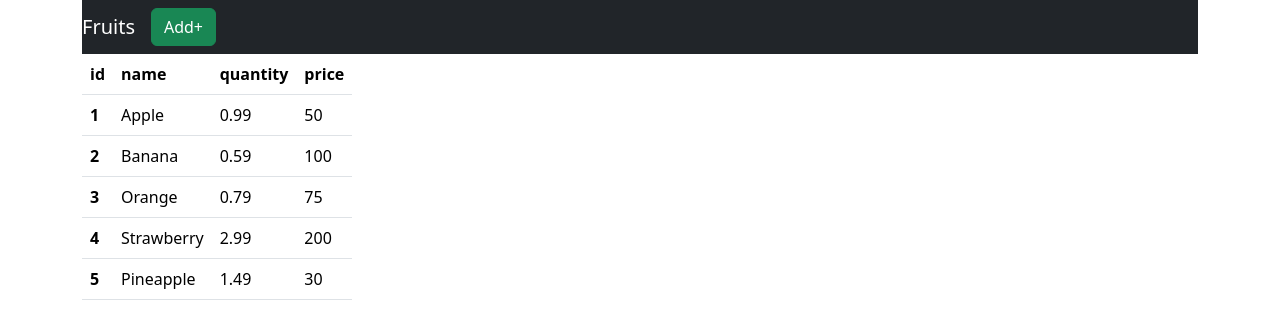
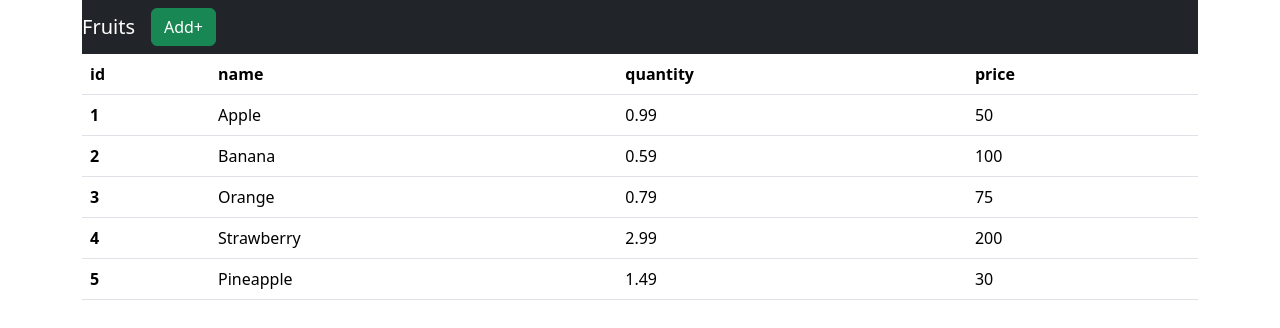
Before and after one commit to markfady/Angular_CRUD, an Angular app: page /fruit/home in a window 1280 px wide. Shown: the top 328 px of the page. Built offline with nearby package versions, Linux system fonts and the light colour scheme; data requests are answered from the project's data file.

Commit message:
table tag edit

```diff
--- a/src/app/fruit/home/home.component.html
+++ b/src/app/fruit/home/home.component.html
@@ -1,5 +1,5 @@
 <div class="container">
-    <div class="table">
+    <table class="table ">
         <thead>
             <tr>
                 <th scope="col">id</th>
@@ -17,5 +17,5 @@
                 <td>{{item.quantity}}</td>
             </tr>
         </tbody>
-    </div>
+    </table>
 </div>
```
